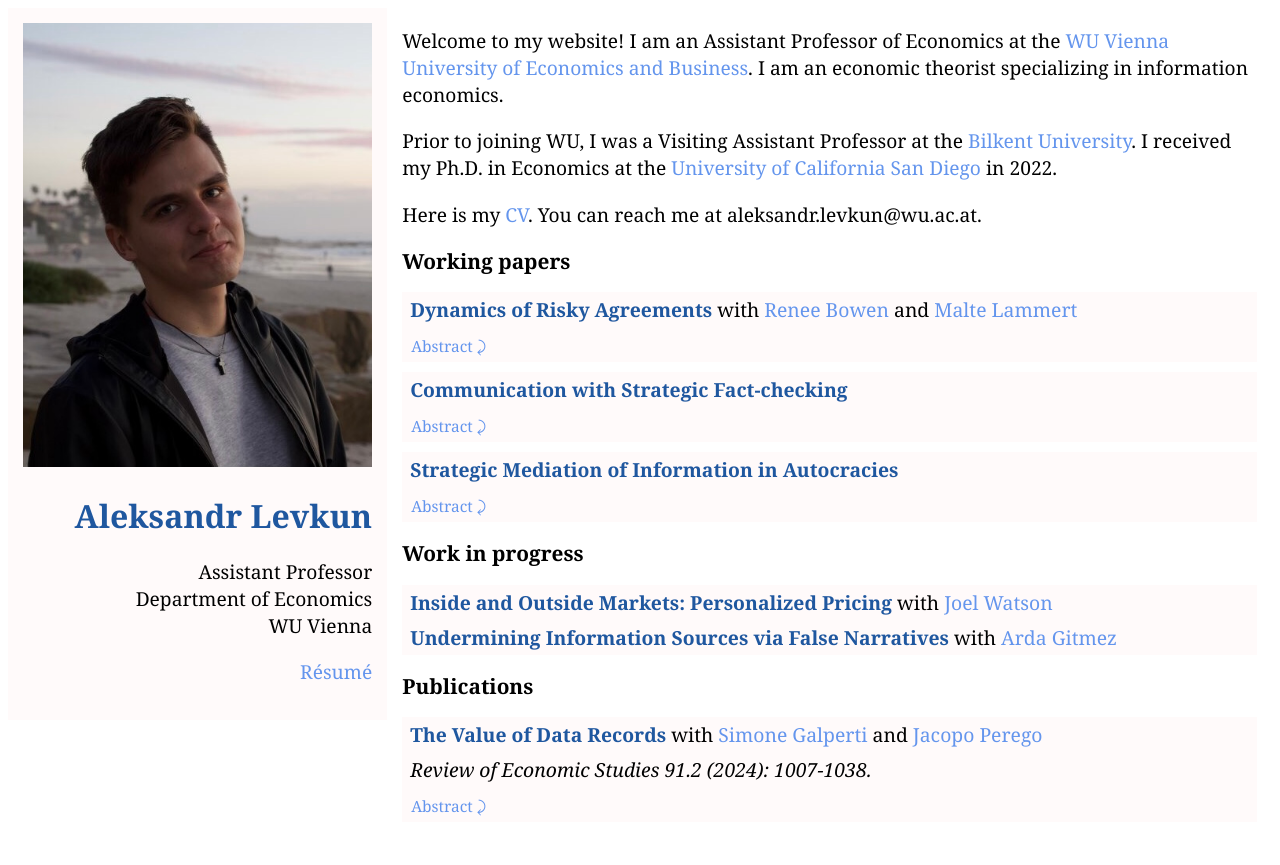
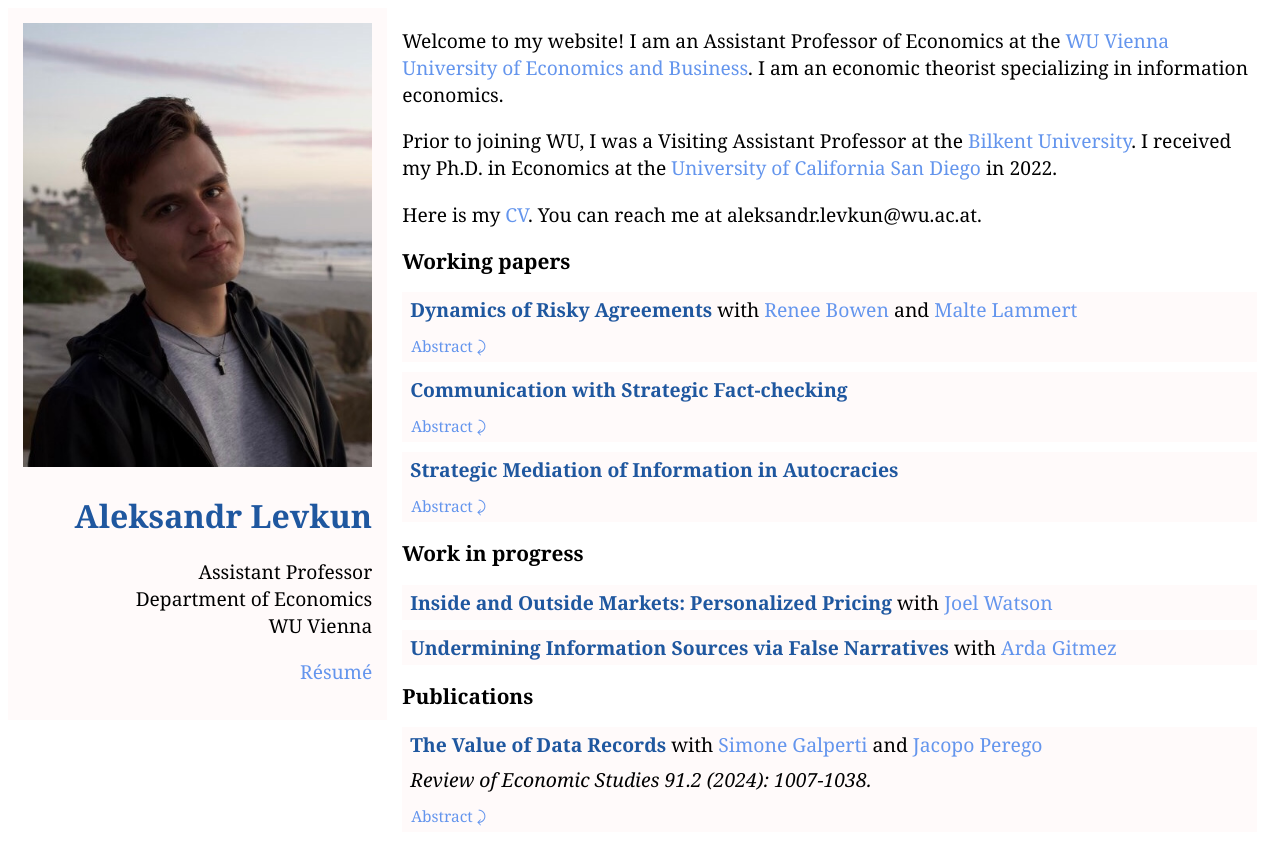
Before and after one commit to alevkun/alevkun.github.io, a Jekyll site: the page built from index.html, in a window 1280 px wide. Shown: the top 865 px of the page. Built offline with Jekyll 4.4.1, drawn with Linux system fonts in a browser that asks for light colours.

Commit message:
Update index.html

```diff
--- a/index.html
+++ b/index.html
@@ -127,7 +127,7 @@ title: Aleksandr Levkun
     </table>
 
     <h2> Work in progress </h2>
-	<table style="width:100%;">
+	<table style="width:100%;margin-bottom:10px;">
 	<colgroup>
 		<col span="1">
 		<col span="2" style="text-align: right;"><!-- style="visibility: collapse"-->
@@ -164,7 +164,7 @@ title: Aleksandr Levkun
 	</tr> -->
     </table>
 
-    <table style="width:100%;">
+    <table style="width:100%;margin-bottom:10px;">
 	<colgroup>
 		<col span="1">
 		<col span="2" style="text-align: right;"><!-- style="visibility: collapse"-->
```
